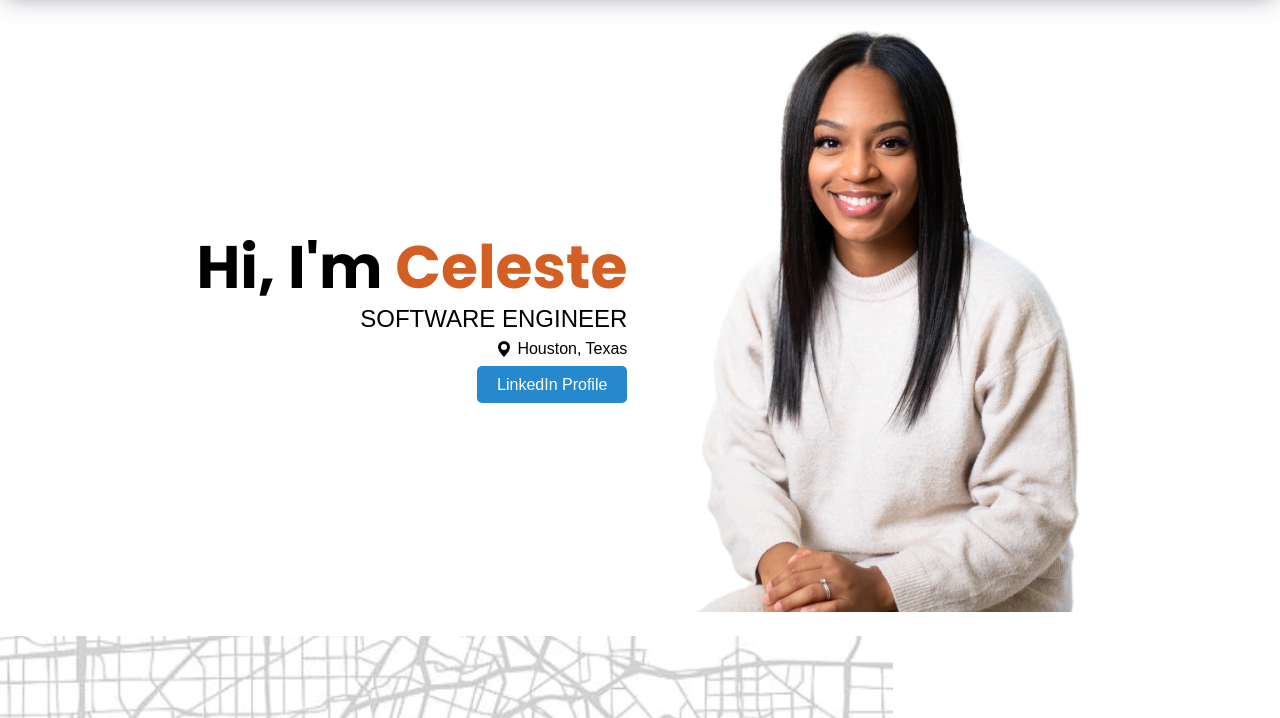
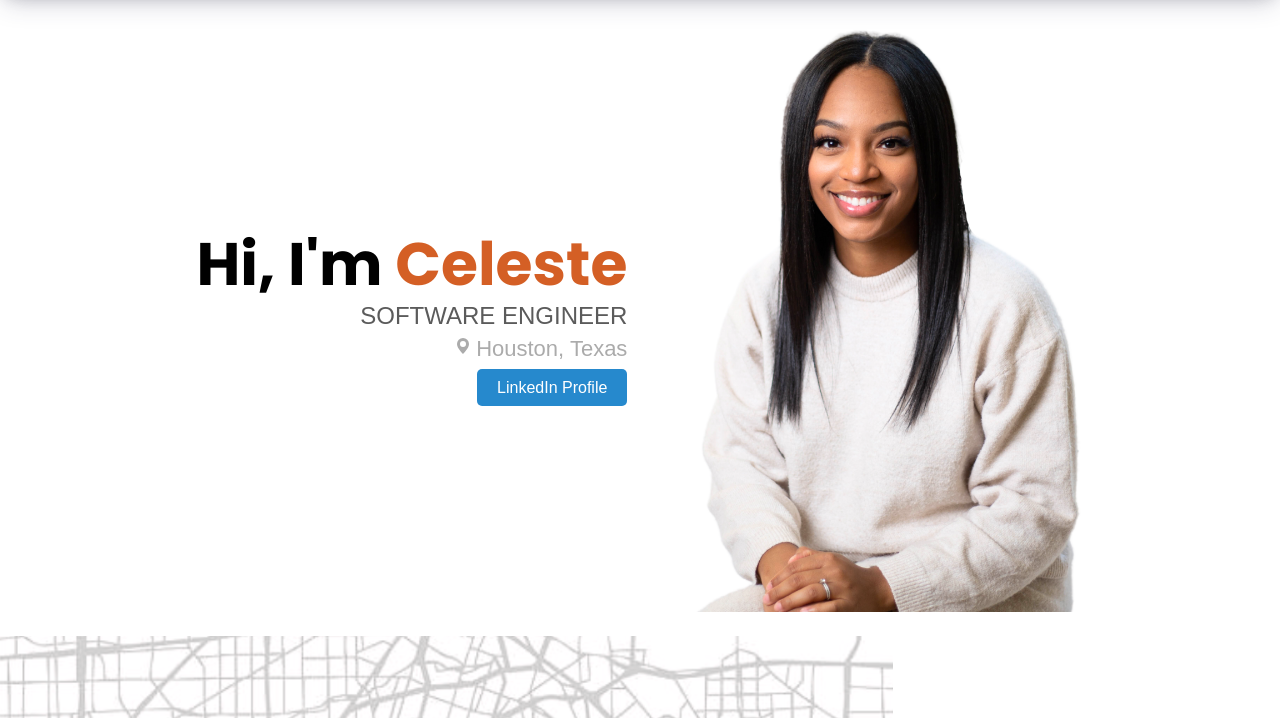
Before and after one commit to celestealexmoore/portfolio_3.0, a plain HTML site: page index.html in a window 1280 px wide. Shown: the part 82-800 px from the top of the page. Drawn offline with Linux system fonts and the light colour scheme.

Commit message:
minor changes to color in welcome div.

```diff
--- a/assets/css/styles.css
+++ b/assets/css/styles.css
@@ -90,6 +90,7 @@ header ul li:hover {
 }
 
 #role {
+  color: rgb(91, 91, 91);
   font-size: 24px;
 }
 
@@ -99,12 +100,17 @@ header ul li:hover {
   gap: 5px;
   width: 100%;
   justify-content: flex-end;
+  font-size: 22px;
+
 }
 
 #location svg {
+  color: rgb(171, 171, 171);
 }
 
 #city {
+    color: rgb(171, 171, 171);
+
 }
 
 #celesteImg {
```
